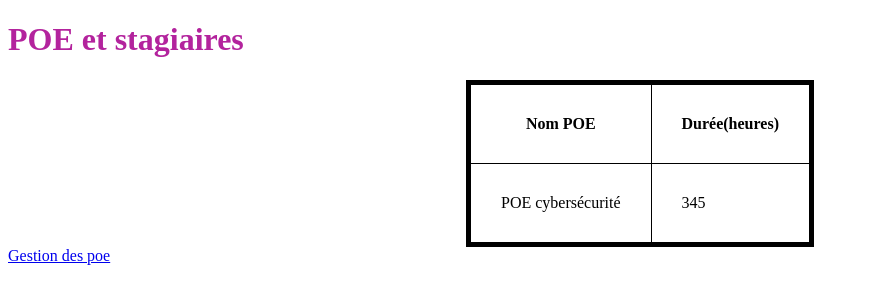
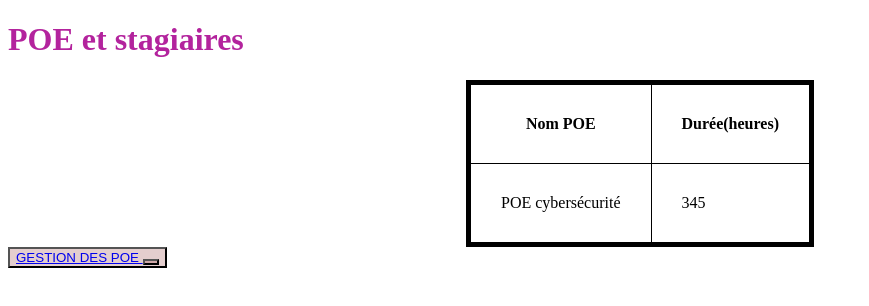
Before and after one commit to sabp31/tp_angular, an Angular app: page /tppoe in a window 1280 px wide. Shown: the top 306 px of the page, without its empty margins (0-869 px from the left). Built offline with nearby package versions, Linux system fonts and the light colour scheme.

Commit message:
EPIC USER 3 add button to access the creation form

```diff
--- a/src/app/tp-poe/tppoe-home/tppoe-home.component.html
+++ b/src/app/tp-poe/tppoe-home/tppoe-home.component.html
@@ -18,6 +18,8 @@
 
 </table>
 
+<button>
 <a [routerLink]="['/add-poe']">
     Gestion des poe
 </a>
+<button>
--- a/src/app/tp-poe/tppoe-home/tppoe-home.component.scss
+++ b/src/app/tp-poe/tppoe-home/tppoe-home.component.scss
@@ -8,3 +8,10 @@ td, th /* Mettre une bordure sur les td ET les th */ {
     border: 1px solid black;
     padding: 30px;
 }
+
+button {
+    background-color: rgba(121, 14, 14, 0.2);
+    text-transform: uppercase;
+    text-align: center;
+    border: 10 px;
+  }
```
